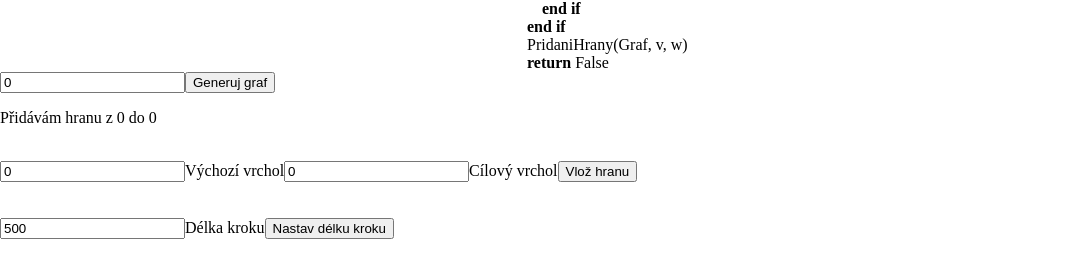
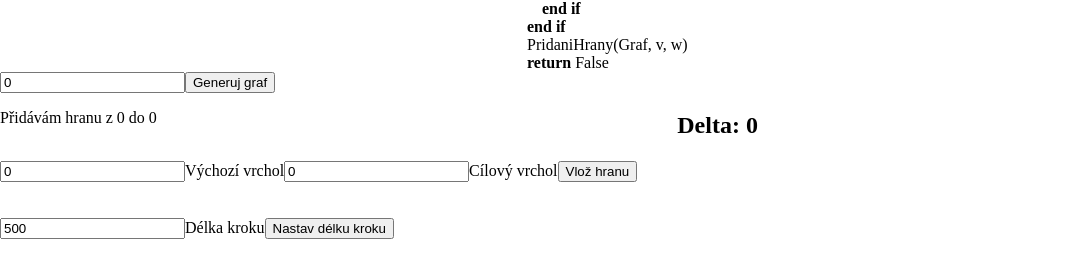
Before and after one commit to Rumec/BP, a React (Create React App) app in the folder visualization/: page / in a window 1280 px wide. Shown: the part 455-732 px from the top of the page, without its empty margins (0-1078 px from the left). Built offline with nearby package versions, Linux system fonts and the light colour scheme.

Commit message:
delta shown

```diff
--- a/visualization/src/components/Chart1.js
+++ b/visualization/src/components/Chart1.js
@@ -732,6 +732,10 @@ class NetworkGraph extends React.Component {
                     </div>
 
                 </div>
+                <div
+                    className={"graphLayout"}
+                >
+                    <div>
                         <input
                             name={"numberOfVertices"}
                             type={"number"}
@@ -803,6 +807,11 @@ class NetworkGraph extends React.Component {
                             Nastav délku kroku
                         </button>
                     </div>
+                    <div>
+                        <h2 style={{margin: 40}}>Delta: {this.state.delta}</h2>
+                    </div>
+                </div>
+            </div>
 
         )
     }
--- a/visualization/src/components/SparseGraphSubprocedure.js
+++ b/visualization/src/components/SparseGraphSubprocedure.js
@@ -18,7 +18,7 @@ function SparseGraphSubprocedurePseudocode(props) {
                 <div style={{textIndent: 15, backgroundColor: (props.step === 4)?"yellow" : "white"}}><a style={{fontWeight: "bold"}}>if</a> Graf.in(start) = {} && B.size() &#8805; Graf.delta <a style={{fontWeight: "bold"}}>then</a></div>
                 <div style={{textIndent: 30, backgroundColor: (props.step === 5)?"yellow" : "white"}}><a style={{fontWeight: "bold"}}>return</a>{" Prekroceno"}</div>
                 <div style={{textIndent: 15, backgroundColor: (props.step === 6)?"yellow" : "white"}}><a style={{fontWeight: "bold"}}>else if</a>{" Graf.in(start) = {} && B.size() < Graf.delta "}<a style={{fontWeight: "bold"}}>then</a></div>
-                <div style={{textIndent: 30, backgroundColor: (props.step === 7)?"yellow" : "white"}}><a style={{fontWeight: "bold"}}>return</a>{" Nerekroceno"}</div>
+                <div style={{textIndent: 30, backgroundColor: (props.step === 7)?"yellow" : "white"}}><a style={{fontWeight: "bold"}}>return</a>{" Neprekroceno"}</div>
                 <div style={{textIndent: 15}}><a style={{fontWeight: "bold"}}>end if</a></div>
                 <div style={{textIndent: 15}}><a style={{fontWeight: "bold"}}>foreach</a>{" (predchudce, start)"} &#8712; {"Graf.in(start) "}<a style={{fontWeight: "bold"}}>do</a></div>
                 <div style={{textIndent: 30, backgroundColor: (props.step === 8)?"yellow" : "white"}}><a style={{fontWeight: "bold"}}>if</a> B.size() &#8805; Graf.delta <a style={{fontWeight: "bold"}}>then</a></div>
```
Also changed, not shown: 1 other file (tests, documents, lock files or other folders). Lines whose indentation alone changed are shown as unchanged.
